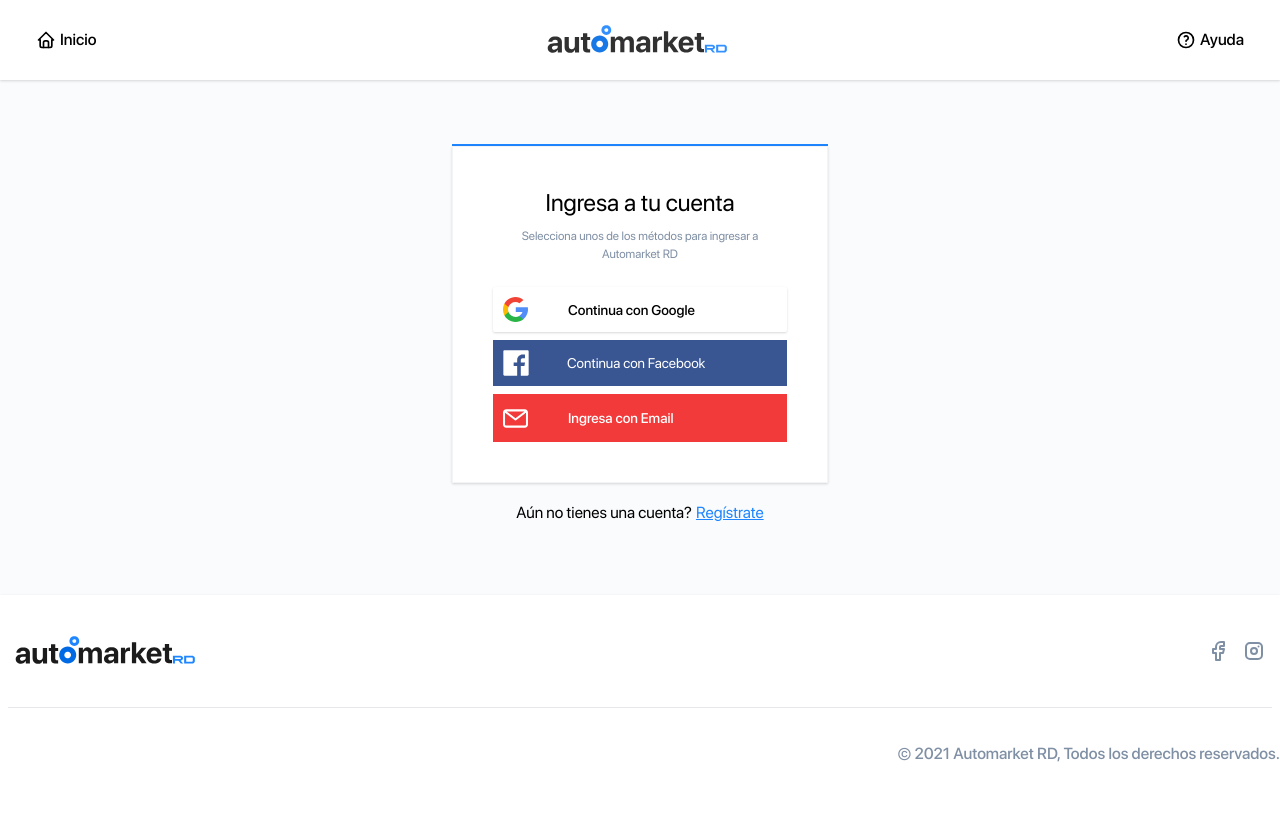
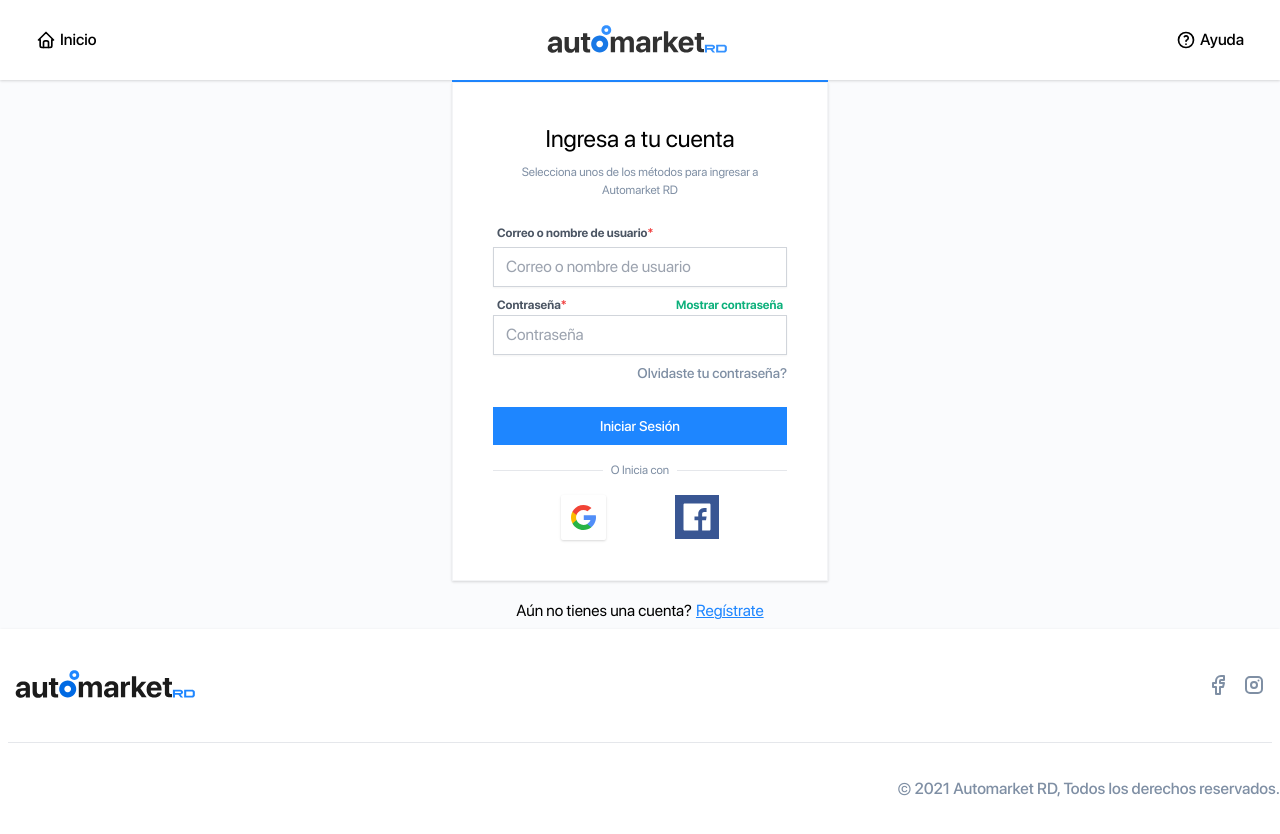
Before and after one commit to Eriickson/PROYECTO-INTEGRADOR-I-PROYECTO-FINAL-CLIENT, a Next.js app: page /login in a window 1280 px wide. Before the commit the page ends 800 px from the top, so only its background shows below. Built offline with nearby package versions, Linux system fonts and the light colour scheme; no server answers.

Commit message:
Configurando nuevo login

```diff
--- a/src/assets/icons/FacebookIcon.tsx
+++ b/src/assets/icons/FacebookIcon.tsx
@@ -4,8 +4,8 @@ export const FacebookIcon: React.FC = () => {
   return (
     <svg
       xmlns="http://www.w3.org/2000/svg"
-      width={30}
-      height={30}
+      width={32}
+      height={32}
       enableBackground="new 0 0 512 512"
       viewBox="0 0 512 512"
     >
--- a/src/core/components/FacebookButton.tsx
+++ b/src/core/components/FacebookButton.tsx
@@ -19,16 +19,16 @@ export const FacebookButton: React.FC<FacebookButtonProps> = ({ label }) => {
   return (
     <div>
       <button
-        className="flex items-center w-full py-2 pl-2 duration-150 hover:opacity-75"
+        className="flex items-center p-1.5 duration-150 hover:opacity-75"
         style={{ backgroundColor: "#395693" }}
         onClick={() => {
           signIn(providers?.facebook.id);
         }}
       >
-        <div className="mr-3 bg-white rounded-md">
+        <div className="bg-white rounded-md">
           <FacebookIcon />
         </div>{" "}
-        <span className="ml-6 text-sm text-white">{label || "Continua con Facebook"}</span>
+        {/* <span className="ml-6 text-sm text-white">{label || "Continua con Facebook"}</span> */}
       </button>
     </div>
   );
--- a/src/core/components/GoogleButton.tsx
+++ b/src/core/components/GoogleButton.tsx
@@ -18,15 +18,15 @@ export const GoogleButton: React.FC<GoogleButtonProps> = ({ label }) => {
 
   return (
     <button
-      className="flex items-center w-full duration-150 border-2 border-transparent rounded-sm shadow select-none hover:text-white hover:bg-pri-500 hover:border-pri-500"
+      className="flex items-center duration-150 border-2 border-transparent rounded-sm shadow select-none hover:text-white hover:bg-pri-500 hover:border-pri-500"
       onClick={() => {
         signIn(providers?.google.id);
       }}
     >
-      <div className="p-2 mr-8 bg-white rounded-sm">
+      <div className="p-2 bg-white rounded-sm">
         <GoogleIcon />
       </div>
-      <p className="py-2 text-sm font-medium">{label || "Continua con Google"}</p>
+      {/* <p className="py-2 text-sm font-medium">{label || "Continua con Google"}</p> */}
     </button>
   );
 };
--- a/src/core/templates/login/home/LoginTemplate.tsx
+++ b/src/core/templates/login/home/LoginTemplate.tsx
@@ -13,7 +13,6 @@ import { useSelector, useActions } from "@/store/hooks";
 // My Components
 import { Card, FacebookButton, GoogleButton, Modal } from "@/components";
 import { LoginLayout } from "@/layouts";
-import { EmailIcon } from "src/assets";
 import { FormSignin } from "../../signin/home/FormSignin";
 
 export const LoginTemplate: React.FC = () => {
@@ -21,13 +20,11 @@ export const LoginTemplate: React.FC = () => {
   const { csrfToken } = useSelector(({ auth }) => auth);
   const { query } = useRouter();
   const [modalState, setModalState] = useState<boolean>(query.signup === "true");
-  const [signinEmail, setSigninEmail] = useState(false);
 
   return (
     <LoginLayout BottomComponent={query.type === "signup" ? SignIn : SignUp}>
       <div className="w-full border-t-2 border-pri-500">
         <div className="p-5 bg-white border border-gray-100 shadow md:p-10">
-          {/* <h1 className="mb-2 text-2xl text-center">{query.type === "signup" ? "Regístrate" : "Inicia Sesión"}</h1> */}
           <h1 className="mb-2 text-2xl text-center">Ingresa a tu cuenta</h1>
           <div className="flex items-center mb-6">
             <hr className="flex-1" />
@@ -36,8 +33,6 @@ export const LoginTemplate: React.FC = () => {
             </p>
             <hr className="flex-1" />
           </div>
-
-          {signinEmail ? (
           <FormSignin
             onSubmit={async credentials => {
               try {
@@ -51,22 +46,17 @@ export const LoginTemplate: React.FC = () => {
               }
             }}
           />
-          ) : (
-            <div className="space-y-2">
+          <div className="flex items-center my-4">
+            <hr className="flex-1" />
+            <p className="mx-2 text-xs leading-normal text-center text-sec-text">
+              O Inicia con
+            </p>
+            <hr className="flex-1" />
+          </div>
+          <div className="flex justify-evenly">
             <GoogleButton label={query.type === "signup" ? "Registrate con Google" : undefined} />
             <FacebookButton label={query.type === "signup" ? "Registrate con Facebook" : undefined} />
-              <button
-                className="flex items-center w-full py-1.5 pl-2.5 text-white bg-red-500"
-                onClick={() => setSigninEmail(true)}
-                type="button"
-              >
-                <span className="mr-10">
-                  <EmailIcon />
-                </span>{" "}
-                <p className="py-2 text-sm font-medium">Ingresa con Email</p>
-              </button>
           </div>
-          )}
         </div>
       </div>
       <Modal notCloseModalZone state={modalState} setState={setModalState} centerContent>
--- a/src/core/templates/signin/home/FormSignin.tsx
+++ b/src/core/templates/signin/home/FormSignin.tsx
@@ -34,7 +34,7 @@ const schema = yup.object().shape({
     .required("Contraseña obligatoria")
     .min(8, "Mínimo 8 caracteres")
     .max(25, "Máximo 25 caracteres"),
-  remember: yup.boolean(),
+  // remember: yup.boolean(),
 });
 
 export const FormSignin: React.FC<FromSigninProps> = ({ onSubmit }) => {
@@ -92,11 +92,11 @@ export const FormSignin: React.FC<FromSigninProps> = ({ onSubmit }) => {
           <ErrorComponent name="password" error={errors} />
         </div>
       </div>
-      <div className="flex justify-between mb-6">
-        <label htmlFor="recordarme" className="text-sm cursor-pointer select-none">
+      <div className="flex justify-end mb-6">
+        {/* <label htmlFor="recordarme" className="text-sm cursor-pointer select-none">
           <input id="recordarme" name="remember" type="checkbox" className="mr-1 transform scale-75" ref={register} />
           Recordarme
-        </label>
+        </label> */}
         <Link href="/reset-password">
           <a className="text-sm font-medium duration-200 cursor-pointer text-sec-text hover:underline hover:text-warning-500">
             Olvidaste tu contraseña?
```
Lines whose indentation alone changed are shown as unchanged.
